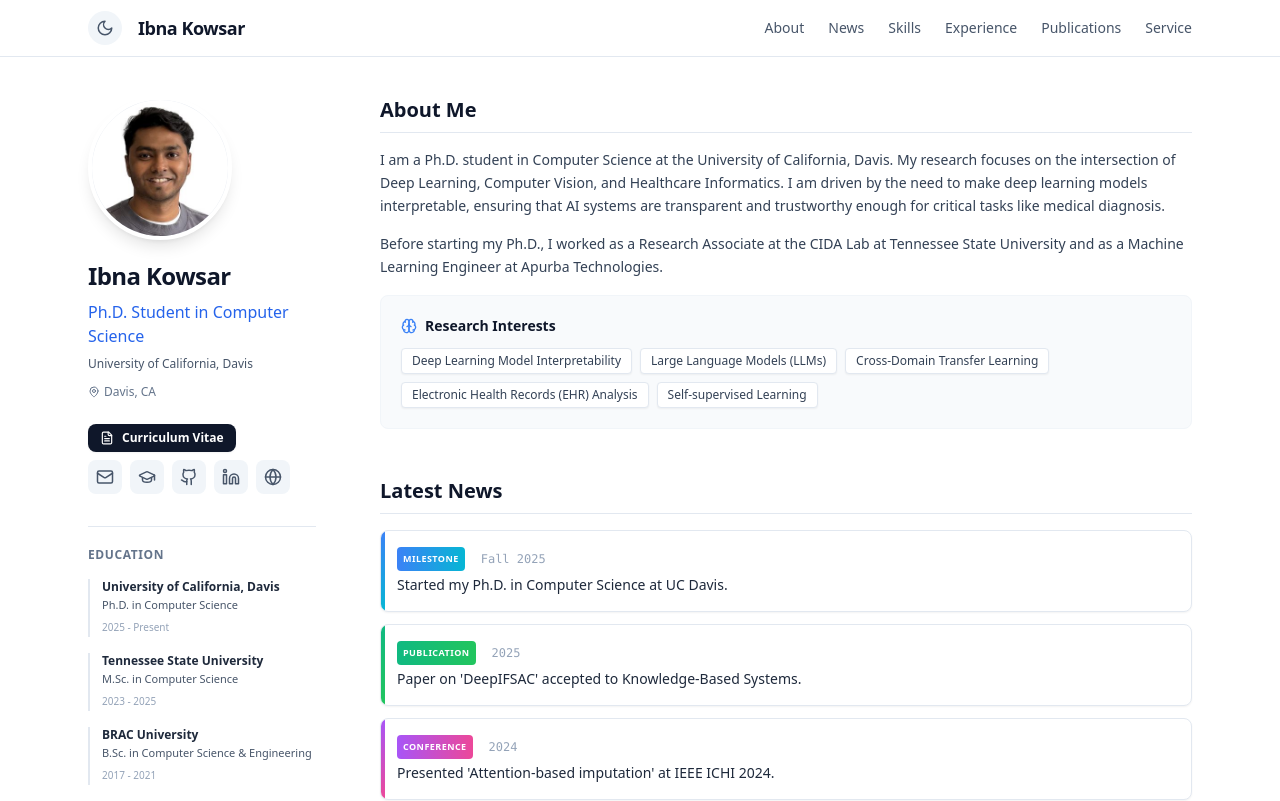
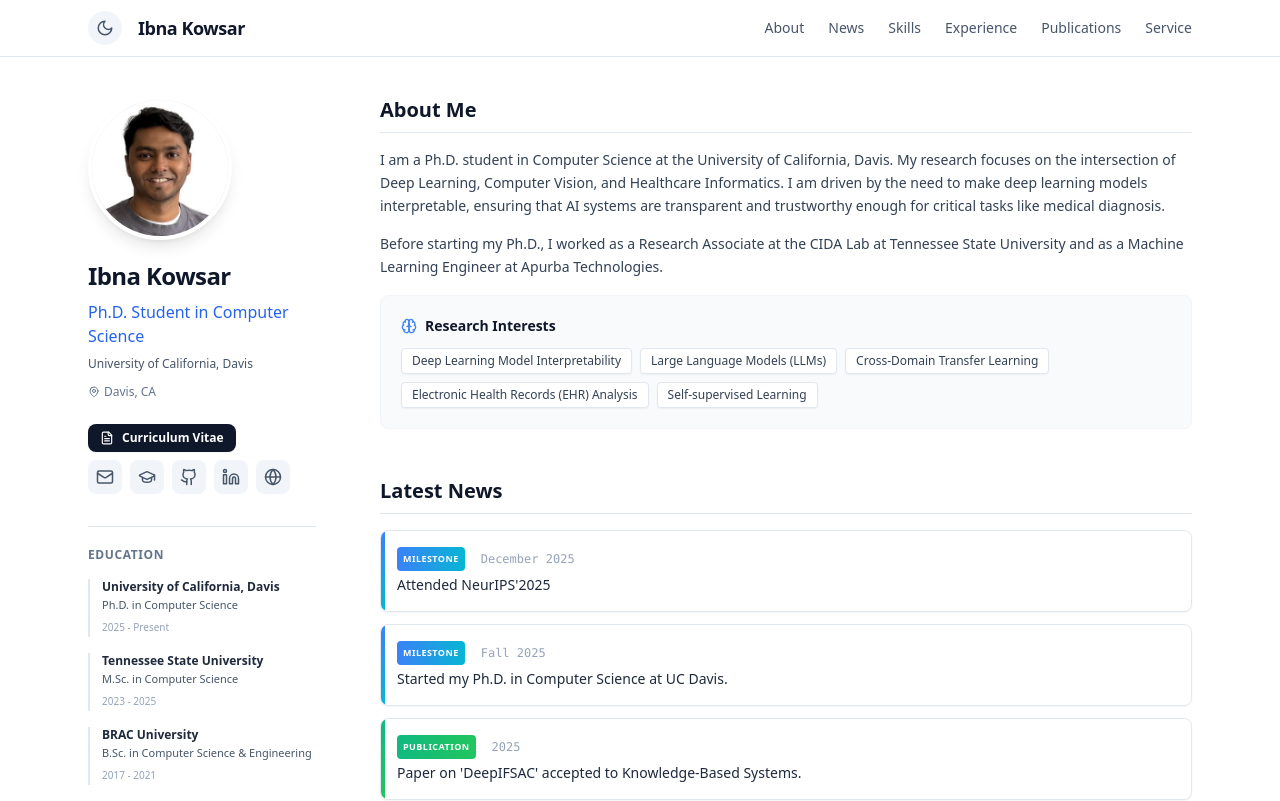
Before and after one commit to kawseribn/kawseribn.github.io, a React (Vite) app: page / in a window 1280 px wide. Shown: the top 801 px of the page. Built offline with nearby package versions, Linux system fonts and the light colour scheme; the HTML template or start-up script is replaced by a standard one.

Commit message:
Add news milestone for NeurIPS 2025 attendance

```diff
--- a/src/App.jsx
+++ b/src/App.jsx
@@ -102,6 +102,12 @@ const SERVICE = [
 ];
 
 const NEWS = [
+  {
+    date: "December 2025",
+    content: "Attended NeurIPS'2025",
+    type: "Milestone",
+    color: "from-blue-500 to-cyan-500"
+  },
   {
     date: "Fall 2025",
     content: "Started my Ph.D. in Computer Science at UC Davis.",
```
